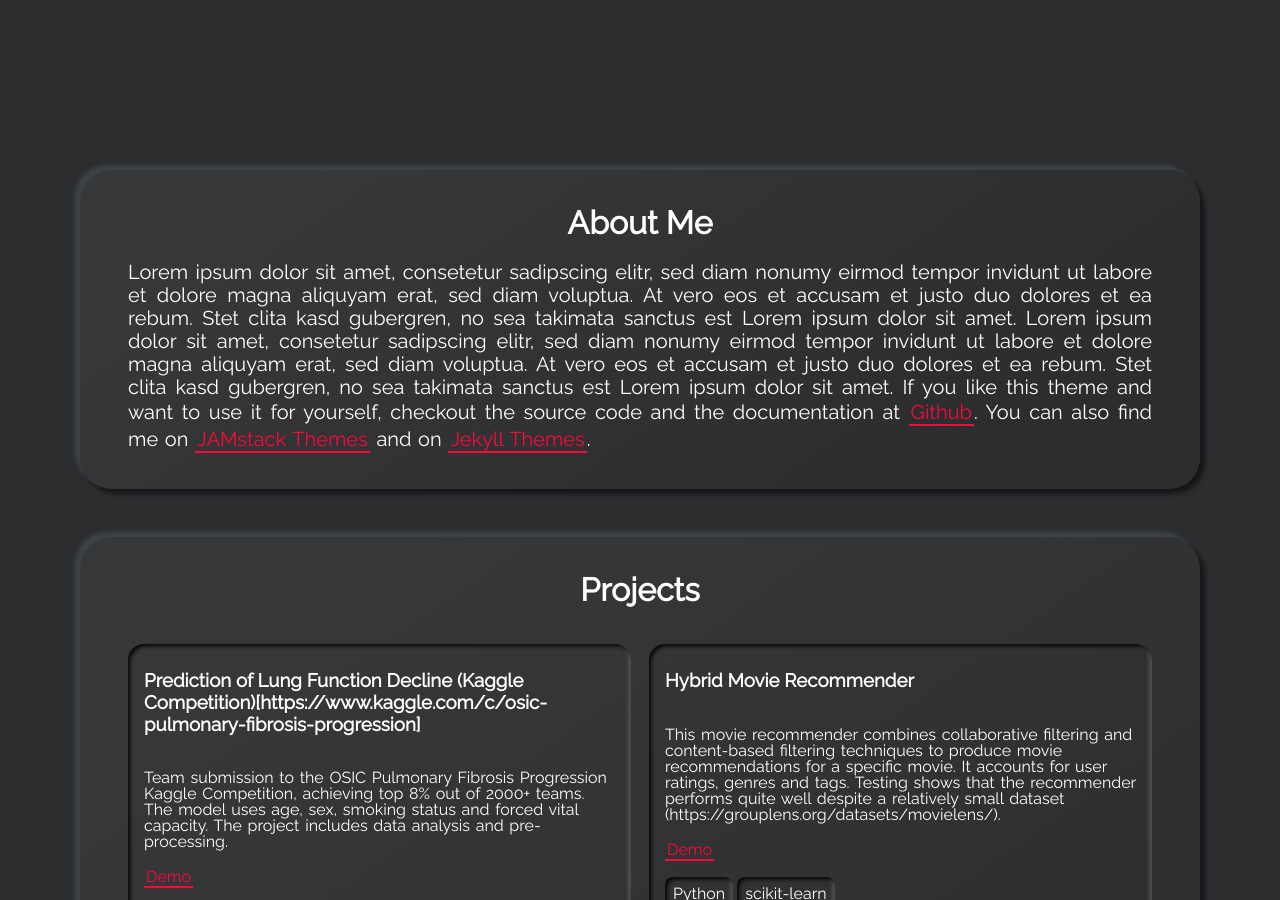
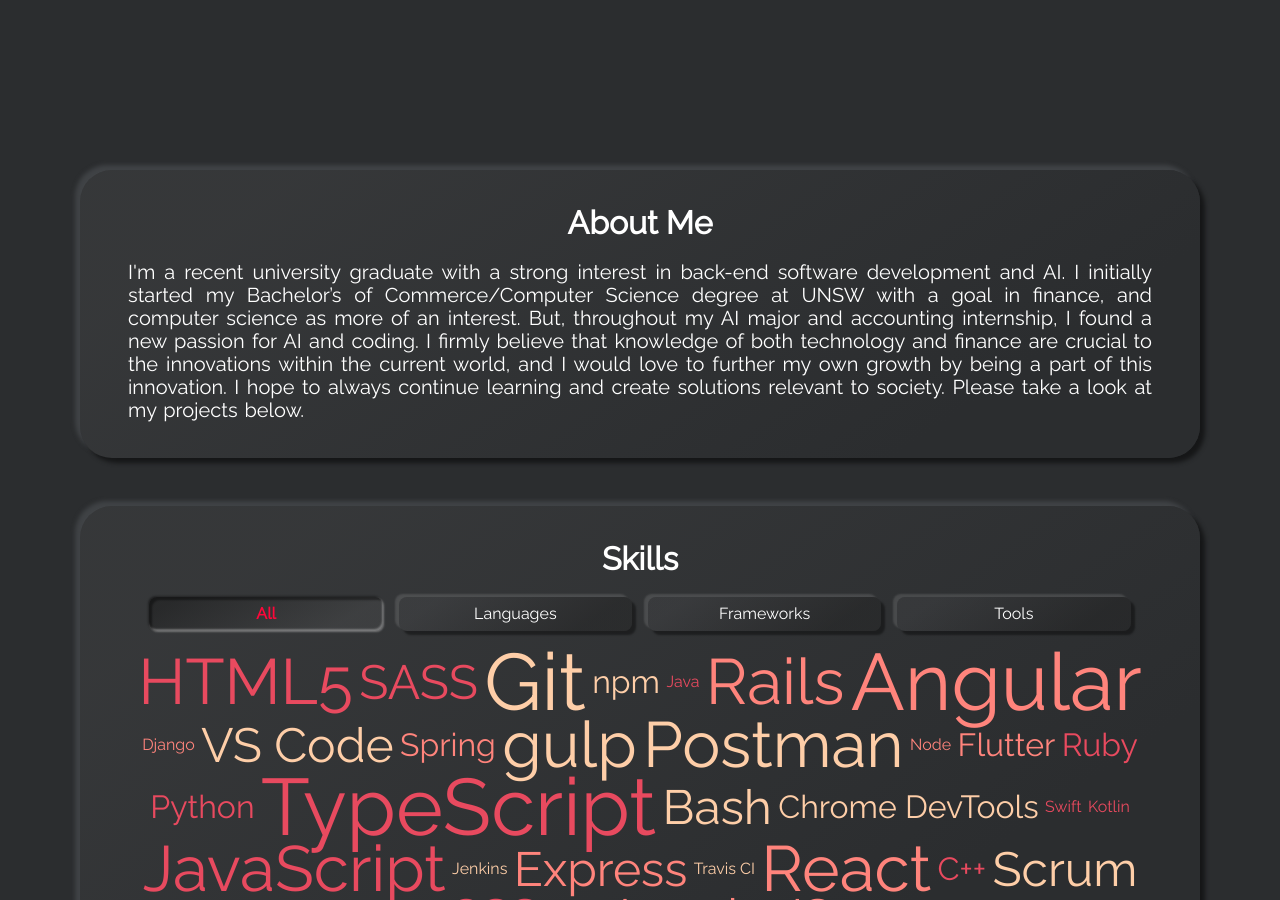
Before and after one commit to maxchen8920/maxchen8920.github.io, a Jekyll site: the page built from index.html, in a window 1280 px wide and 900 px high, scrolled down 890 px. Built offline with Jekyll 4.4.1, drawn with Linux system fonts in a browser that asks for light colours; some of the changed text lies outside the part shown.

Commit message:
Update _config.yml

```diff
--- a/_config.yml
+++ b/_config.yml
@@ -34,13 +34,13 @@ show_aboutme_card: true
 # about_me_title: The will be displayed as the title in the About Me section
 about_me_title: About Me
 # about_me_description: This will be displayed under the title.
-about_me_description: Lorem ipsum dolor sit amet, consetetur sadipscing elitr, sed diam nonumy eirmod tempor invidunt ut labore et dolore magna aliquyam erat, sed diam voluptua. At vero eos et accusam et justo duo dolores et ea rebum. Stet clita kasd gubergren, no sea takimata sanctus est Lorem ipsum dolor sit amet.  Lorem ipsum dolor sit amet, consetetur sadipscing elitr, sed diam nonumy eirmod tempor invidunt ut labore et dolore magna aliquyam erat, sed diam voluptua. At vero eos et accusam et justo duo dolores et ea rebum. Stet clita kasd gubergren, no sea takimata sanctus est Lorem ipsum dolor sit amet. If you like this theme and want to use it for yourself, checkout the source code and the documentation at <a class="highlight-link" href="https://github.com/longpdo/neumorphism" target="_blank" rel="noreferrer"> Github </a>. You can also find me on <a class="highlight-link" href="https://jamstackthemes.dev/theme/jekyll-neumorphism/" target="_blank" rel="noreferrer">JAMstack Themes</a> and on <a class="highlight-link" href="https://jekyll-themes.com/neumorphism/" target="_blank" rel="noreferrer">Jekyll Themes</a>.
+about_me_description: I'm a recent university graduate with a strong interest in back-end software development and AI. I initially started my Bachelor’s of Commerce/Computer Science degree at UNSW with a goal in finance, and computer science as more of an interest. But, throughout my AI major and accounting internship, I found a new passion for AI and coding. I firmly believe that knowledge of both technology and finance are crucial to the innovations within the current world, and I would love to further my own growth by being a part of this innovation. I hope to always continue learning and create solutions relevant to society. Please take a look at my projects below.
 
 # SKILLS SECTION
 # show_skills_card:
 # > setting this to true, will display the Skills section
 # > setting this to false, will omit the Skills section
-show_skills_card: false
+show_skills_card: true
 # about_me_title: The will be displayed as the title in the Skills section
 skills_title: Skills
 
@@ -77,11 +77,11 @@ os_projects_title: Open Source Projects
 # show_contact_card:
 # > setting this to true, will display the Contact section
 # > setting this to false, will omit the Contact section
-show_contact_card: true
+show_contact_card: false
 # contact_title: The will be displayed as the title in the Contact section
 contact_title: Contact
 # contact_description: This will be displayed under the title.
-contact_description: I'm a recent university graduate with a strong interest in back-end software development and AI. I initially started my Bachelor’s of Commerce/Computer Science degree at UNSW with a goal in finance, and computer science as more of an interest. But, throughout my AI major and accounting internship, I found a new passion for AI and coding. I firmly believe that knowledge of both technology and finance are crucial to the innovations within the current world, and I would love to further my own growth by being a part of this innovation. I hope to always continue learning and create solutions relevant to society. Please take a look at my projects below.
+contact_description:
 
 # GITHUB-METADATA
 # Set this to your forked repository
```
